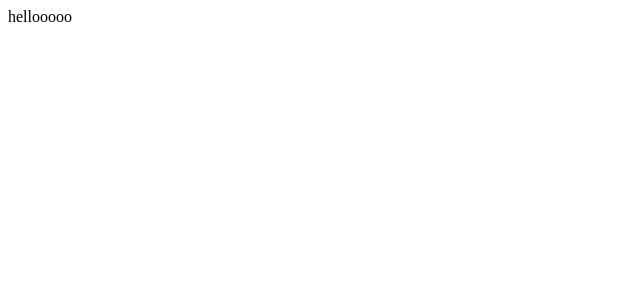
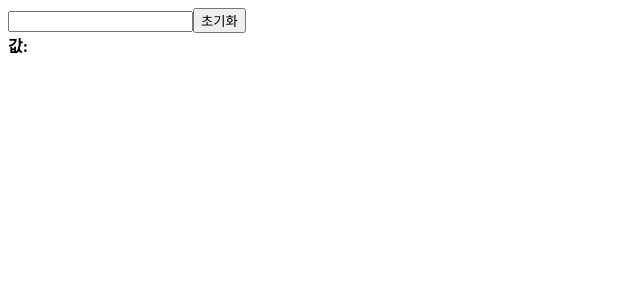
Before and after one commit to khyunho/els_movie_search, a React (Create React App) app in the folder client/: page / in a window 1280 px wide. Shown: the top 300 px of the page, without its empty margins (0-640 px from the left). Built offline with nearby package versions, Linux system fonts and the light colour scheme.

Commit message:
feat: 프론트 기본 설정

```diff
--- a/client/src/App.js
+++ b/client/src/App.js
@@ -1,9 +1,9 @@
-function App() {
+function App () {
   return (
-    <div className="App">
-      hellooooo
+    <div>
+      aAaAAAAaA
     </div>
-  );
+  )
 }
 
-export default App;
+export default App
--- /dev/null
+++ b/client/src/InputBtn.js
@@ -0,0 +1,25 @@
+import React, { useState } from 'react'
+
+function InputBtn () {
+  const [text, setText] = useState('')
+
+  const onChange = (e) => {
+    setText(e.target.value)
+  }
+
+  const onReset = () => {
+    setText('')
+  }
+
+  return (
+      <div>
+        <input onChange={onChange} value={text} />
+        <button onClick={onReset}>초기화</button>
+        <div>
+          <b>값: {text}</b>
+        </div>
+      </div>
+  )
+}
+
+export default InputBtn
--- a/client/src/index.js
+++ b/client/src/index.js
@@ -1,8 +1,10 @@
-import React from 'react';
-import ReactDOM from 'react-dom/client';
-import App from './App';
+import React from 'react'
+import ReactDOM from 'react-dom/client'
+// import App from './App'
+import InputBtn from './InputBtn'
 
-const root = ReactDOM.createRoot(document.getElementById('root'));
+const root = ReactDOM.createRoot(document.getElementById('root'))
 root.render(
-  <App />,
-);
+    // <App />,
+    <InputBtn />
+)
```
Also changed, not shown: client/package.json (+6 -4 lines), client/.eslintrc.json, 2 other files (tests, documents, lock files or other folders).
